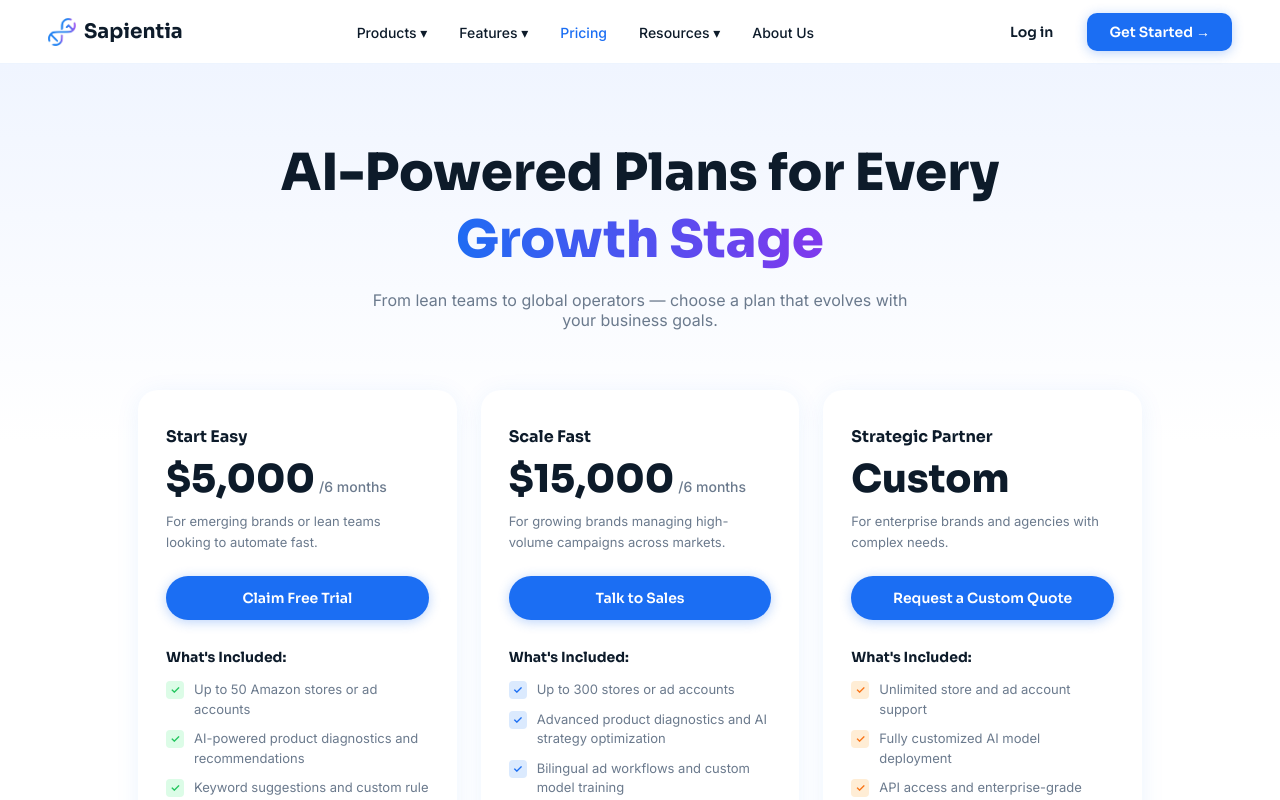
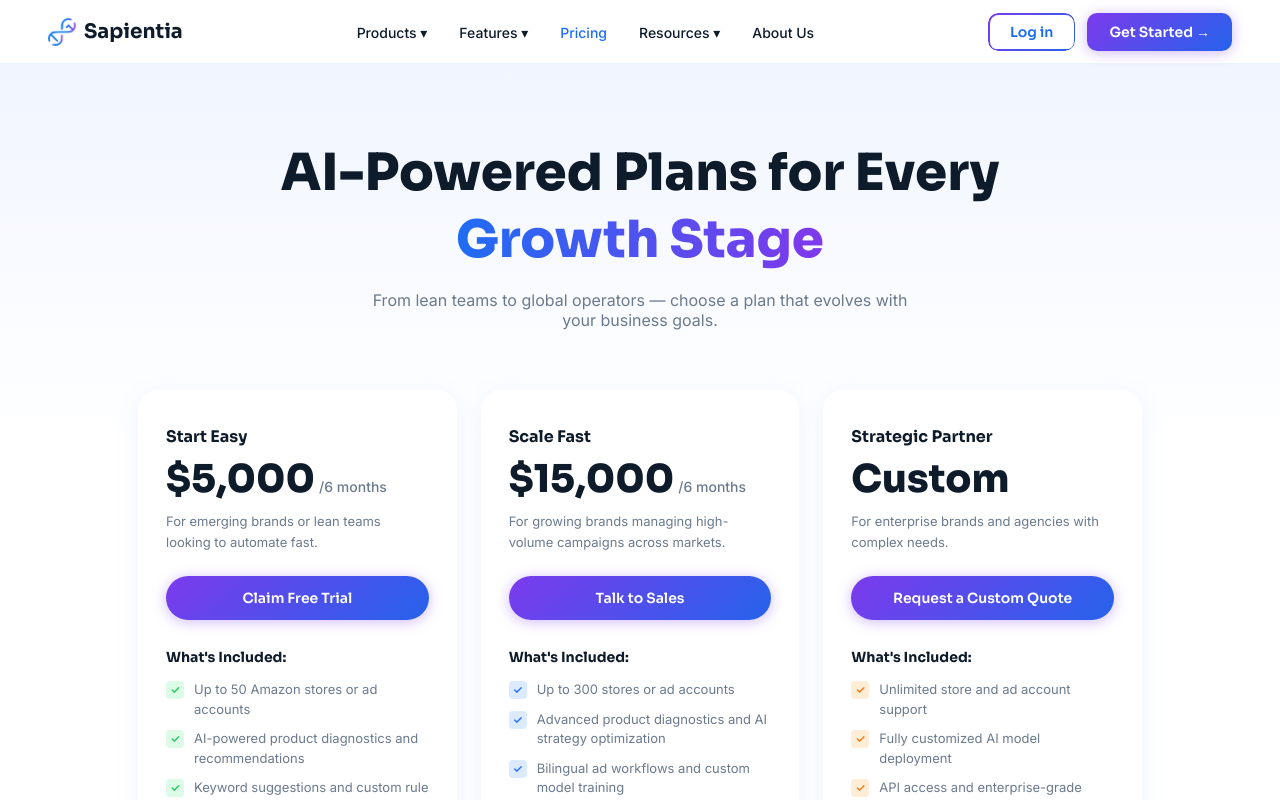
Before and after one commit to panfeeling0805-cloud/dtc-index, a React (Vite) app in the folder frontend/: page /pricing in a window 1280 px wide. Shown: the top 800 px of the page. Built offline with nearby package versions, Linux system fonts and the light colour scheme.

Commit message:
feat: gradient buttons site-wide, fix nav dropdown width for Unified Campaign Workspace

```diff
--- a/frontend/src/components/layout/Navbar.tsx
+++ b/frontend/src/components/layout/Navbar.tsx
@@ -79,7 +79,7 @@ export default function Navbar() {
                 background: 'white', borderRadius: 12, padding: '8px',
                 boxShadow: '0 8px 32px rgba(27,110,243,0.15)',
                 border: '1px solid rgba(27,110,243,0.08)',
-                minWidth: 200, zIndex: 200,
+                minWidth: 240, zIndex: 200,
               }}>
                 {[
                   { to: '/features/whitebox-ai', label: 'White-Box AI' },
--- a/frontend/src/index.css
+++ b/frontend/src/index.css
@@ -43,13 +43,15 @@ h1, h2, h3, h4, h5 {
   border: none;
   font-family: 'Sora', sans-serif;
 }
-.btn-ghost { background: transparent; color: var(--dark); }
-.btn-ghost:hover { color: var(--blue); }
-.btn-primary { background: var(--blue); color: white; box-shadow: 0 2px 12px rgba(27,110,243,0.3); }
-.btn-primary:hover { background: #155dd4; box-shadow: 0 4px 20px rgba(27,110,243,0.4); transform: translateY(-1px); }
-.btn-outline { background: transparent; color: var(--blue); border: 2px solid var(--blue); }
-.btn-outline:hover { background: var(--blue); color: white; }
-.btn-white { background: white; color: var(--blue); box-shadow: 0 2px 12px rgba(0,0,0,0.10); }
+.btn-ghost { background: transparent; color: var(--blue); border: 1.5px solid transparent; background-clip: padding-box; position: relative; }
+.btn-ghost::before { content: ''; position: absolute; inset: 0; border-radius: inherit; padding: 1.5px; background: linear-gradient(135deg, #7C3AED, #2563EB); -webkit-mask: linear-gradient(#fff 0 0) content-box, linear-gradient(#fff 0 0); -webkit-mask-composite: xor; mask-composite: exclude; pointer-events: none; }
+.btn-ghost:hover { background: rgba(99,102,241,0.06); }
+.btn-primary { background: linear-gradient(135deg, #7C3AED 0%, #2563EB 100%); color: white; box-shadow: 0 2px 14px rgba(124,58,237,0.35); border: none; }
+.btn-primary:hover { background: linear-gradient(135deg, #6D28D9 0%, #1D4ED8 100%); box-shadow: 0 4px 22px rgba(124,58,237,0.5); transform: translateY(-1px); }
+.btn-outline { background: transparent; color: #7C3AED; border: 1.5px solid transparent; position: relative; }
+.btn-outline::before { content: ''; position: absolute; inset: 0; border-radius: inherit; padding: 1.5px; background: linear-gradient(135deg, #7C3AED, #2563EB); -webkit-mask: linear-gradient(#fff 0 0) content-box, linear-gradient(#fff 0 0); -webkit-mask-composite: xor; mask-composite: exclude; pointer-events: none; }
+.btn-outline:hover { background: linear-gradient(135deg, #7C3AED, #2563EB); color: white; }
+.btn-white { background: white; color: #7C3AED; box-shadow: 0 2px 12px rgba(0,0,0,0.10); }
 .btn-white:hover { box-shadow: 0 4px 20px rgba(0,0,0,0.15); transform: translateY(-1px); }
 
 /* ── NAV ── */
--- a/frontend/src/pages/features/UnifiedDashboard.tsx
+++ b/frontend/src/pages/features/UnifiedDashboard.tsx
@@ -103,7 +103,7 @@ export default function UnifiedDashboard() {
             <CtaLink className="btn btn-primary" style={{ fontSize: 15, padding: '13px 32px', borderRadius: 100 }}>
               Hire Sapientia
             </CtaLink>
-            <CtaLink className="btn btn-ghost" style={{ fontSize: 15, padding: '13px 32px', borderRadius: 100, border: '1.5px solid #1B6EF3', color: '#1B6EF3', background: 'transparent' }}>
+            <CtaLink className="btn btn-ghost" style={{ fontSize: 15, padding: '13px 32px', borderRadius: 100, background: 'transparent' }}>
               Schedule Demo
             </CtaLink>
           </div>
@@ -375,7 +375,7 @@ export default function UnifiedDashboard() {
             <CtaLink className="btn btn-primary" style={{ fontSize: 15, padding: '14px 36px', borderRadius: 100, fontWeight: 700 }}>
               Hire Sapientia
             </CtaLink>
-            <CtaLink className="btn btn-ghost" style={{ fontSize: 15, padding: '14px 36px', borderRadius: 100, border: '1.5px solid #1B6EF3', color: '#1B6EF3', background: 'transparent', fontWeight: 700 }}>
+            <CtaLink className="btn btn-ghost" style={{ fontSize: 15, padding: '14px 36px', borderRadius: 100, background: 'transparent', fontWeight: 700 }}>
               Schedule Demo
             </CtaLink>
           </div>
```
